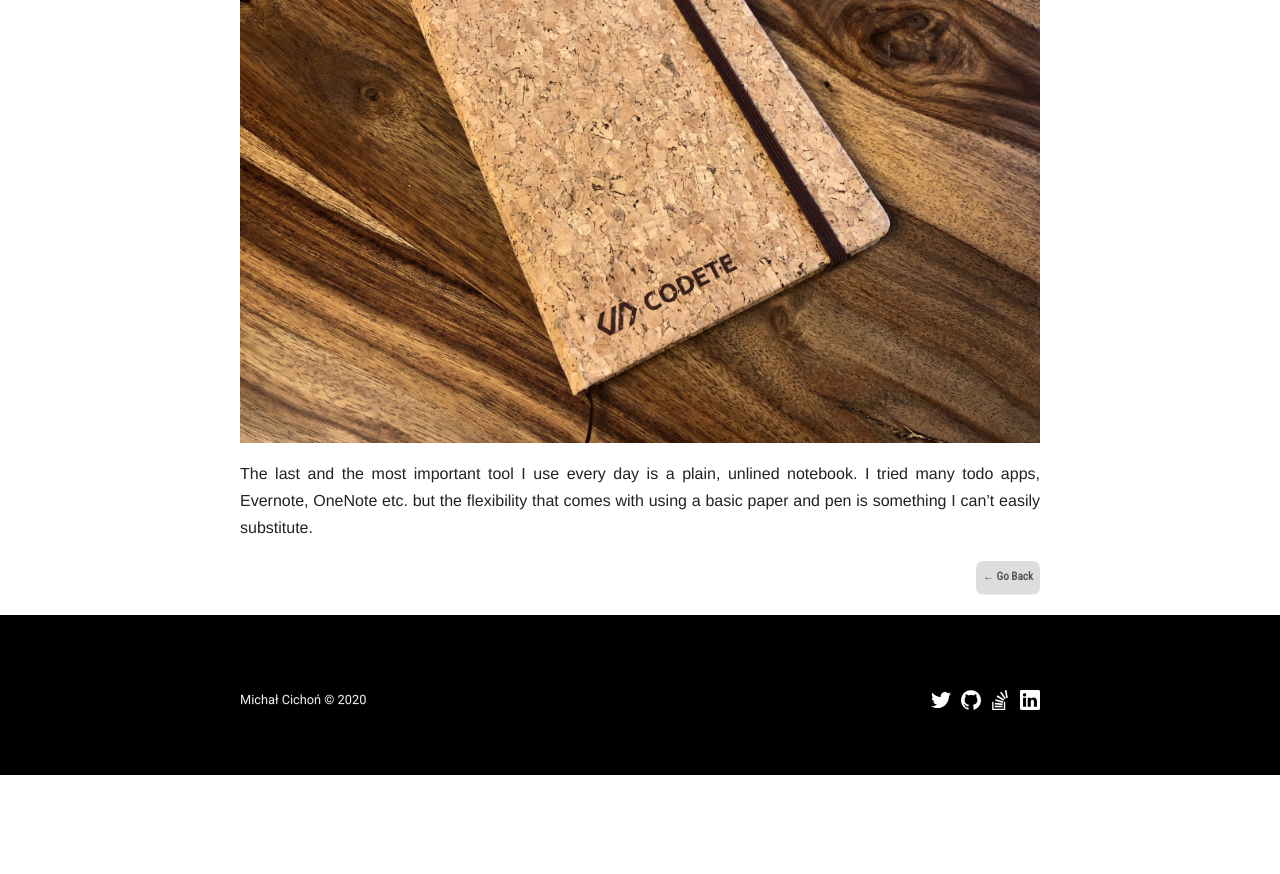
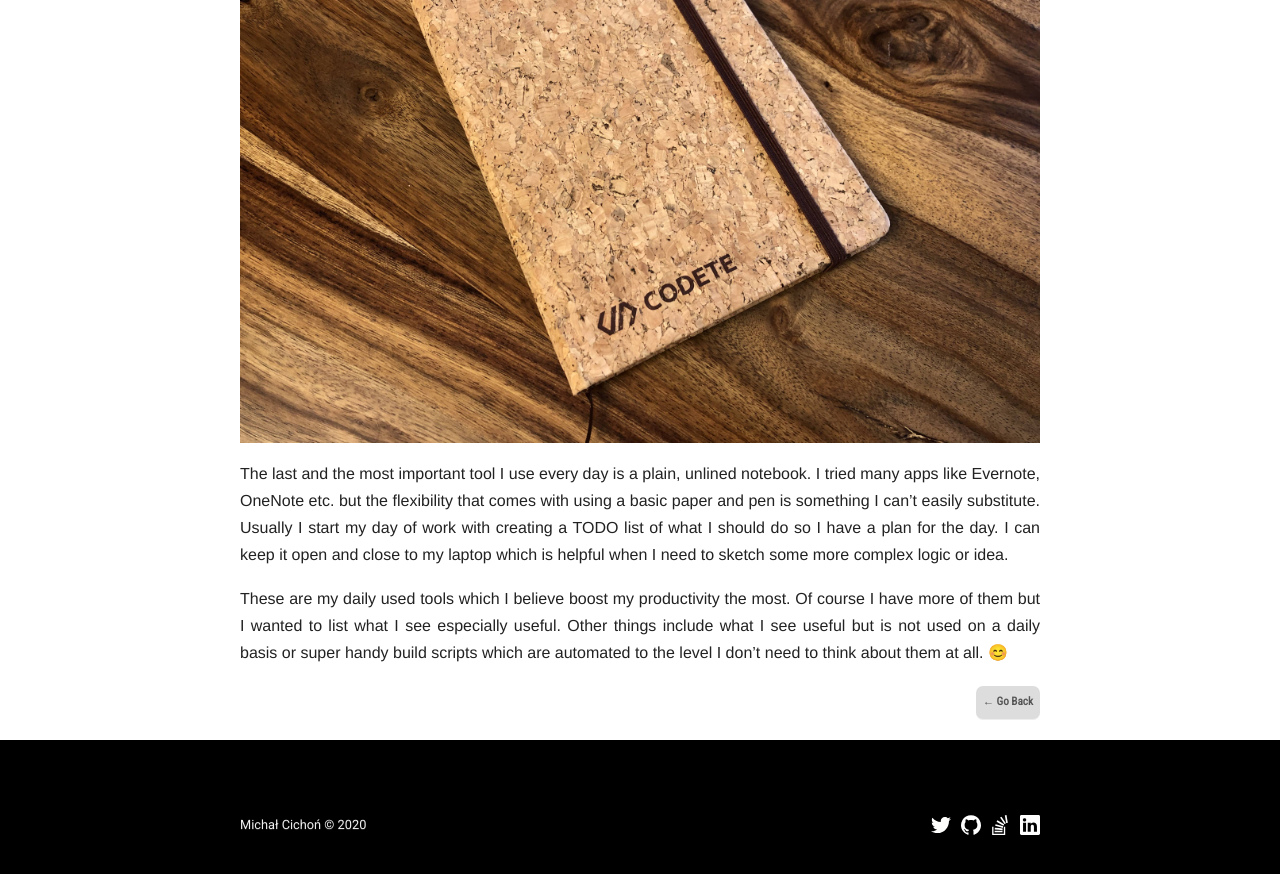
Before and after one commit to michalcichon/michalcichon.github.io, a Jekyll site: the page built from _posts/2020-02-17-my-favourite-tools-to-boost-productivity.md, in a window 1280 px wide and 900 px high, scrolled down 5353 px. Shown: the top 874 px of the window. Built offline with Jekyll 4.4.1, drawn with Linux system fonts in a browser that asks for light colours; comment, search, counter and statistics services are not loaded; before the commit the page ends 6128 px from its top, so only the background shows below that.

Commit message:
Art update

```diff
--- a/_posts/2020-02-17-my-favourite-tools-to-boost-productivity.md
+++ b/_posts/2020-02-17-my-favourite-tools-to-boost-productivity.md
@@ -70,4 +70,6 @@ Sometimes I need a few minutes to learn about what's happening in the world arou
 
 ![SourceTree]({{site.url}}/assets/2020-02-17/notebook.jpg)
 
-The last and the most important tool I use every day is a plain, unlined notebook. I tried many todo apps, Evernote, OneNote etc. but the flexibility that comes with using a basic paper and pen is something I can't easily substitute.
+The last and the most important tool I use every day is a plain, unlined notebook. I tried many apps like Evernote, OneNote etc. but the flexibility that comes with using a basic paper and pen is something I can’t easily substitute. Usually I start my day of work with creating a TODO list of what I should do so I have a plan for the day. I can keep it open and close to my laptop which is helpful when I need to sketch some more complex logic or idea.
+
+These are my daily used tools which I believe boost my productivity the most. Of course I have more of them but I wanted to list what I see especially useful. Other things include what I see useful but is not used on a daily basis or super handy build scripts which are automated to the level I don’t need to think about them at all. 😊
```
